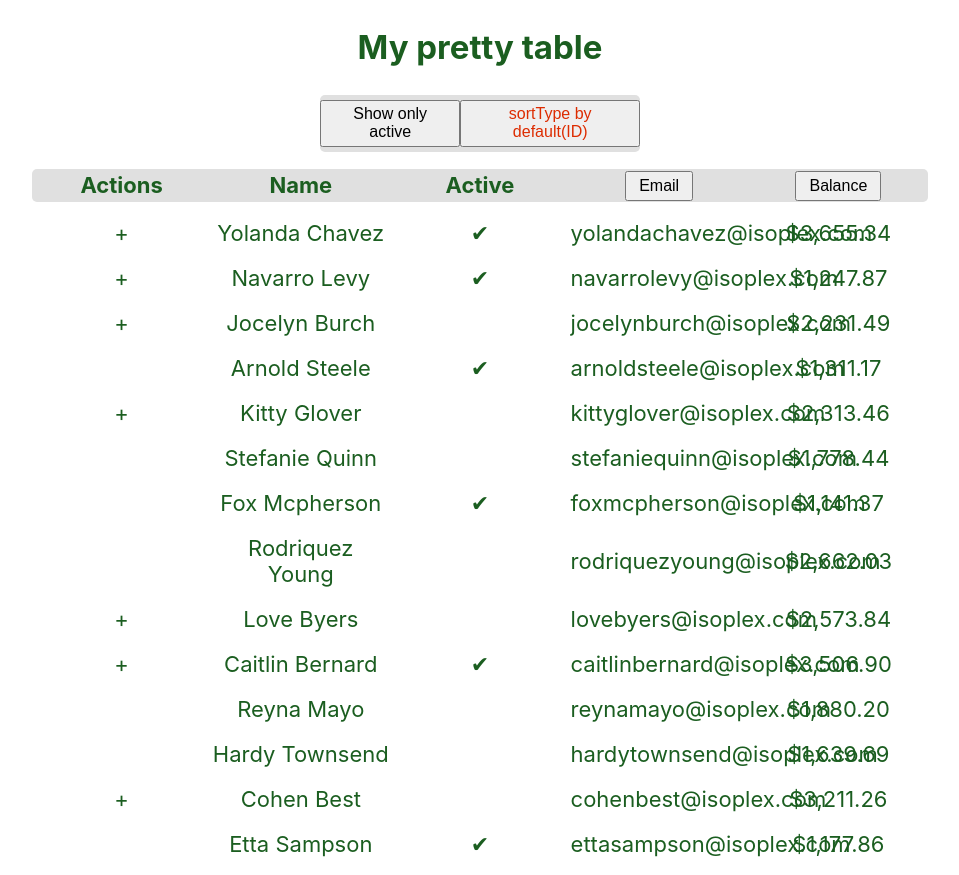
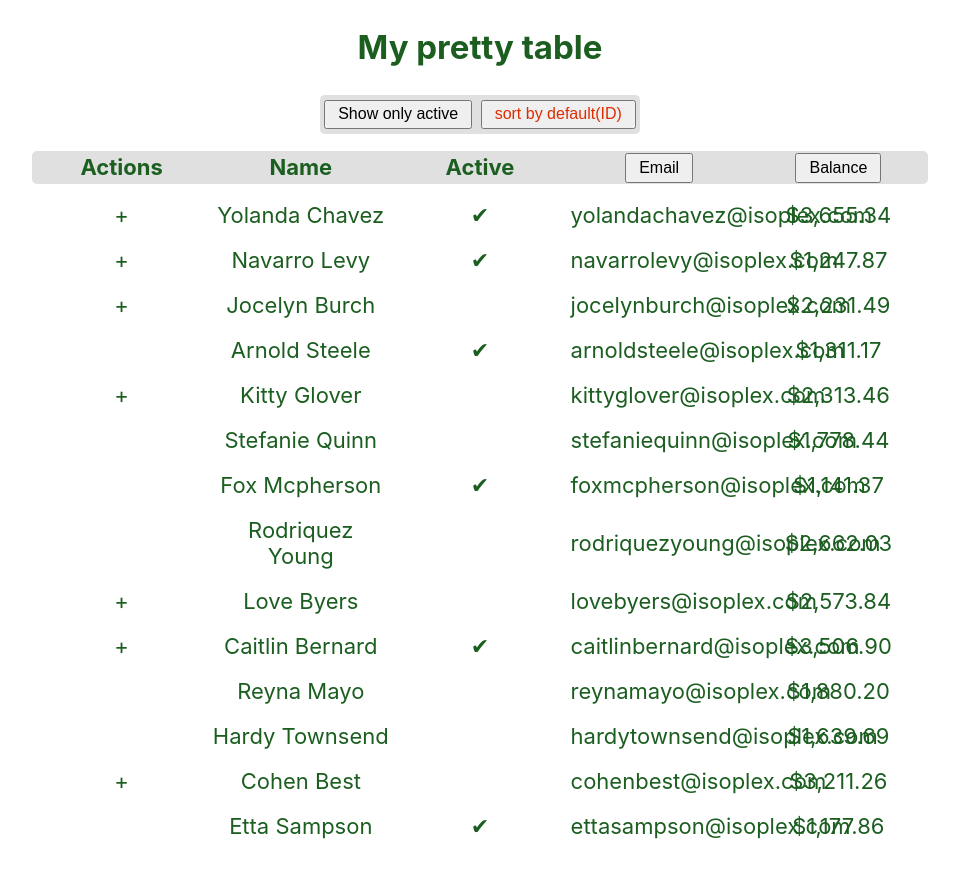
Before and after one commit to jurassic-period/my-pretty-table, a React (Create React App) app: page / in a window 1280 px wide. Shown: the whole page, without its empty margins (160-1119 px from the left). Built offline with nearby package versions, Linux system fonts and the light colour scheme.

Commit message:
another one small name fix

```diff
--- a/src/table/Table.jsx
+++ b/src/table/Table.jsx
@@ -39,7 +39,7 @@ export const Table = () => {
           className="btn"
           style={getButtonStyle(sortType, "default")}
         >
-          sortType by default(ID)
+          sort by default(ID)
         </button>
       </div>
       <table className="table">
```
